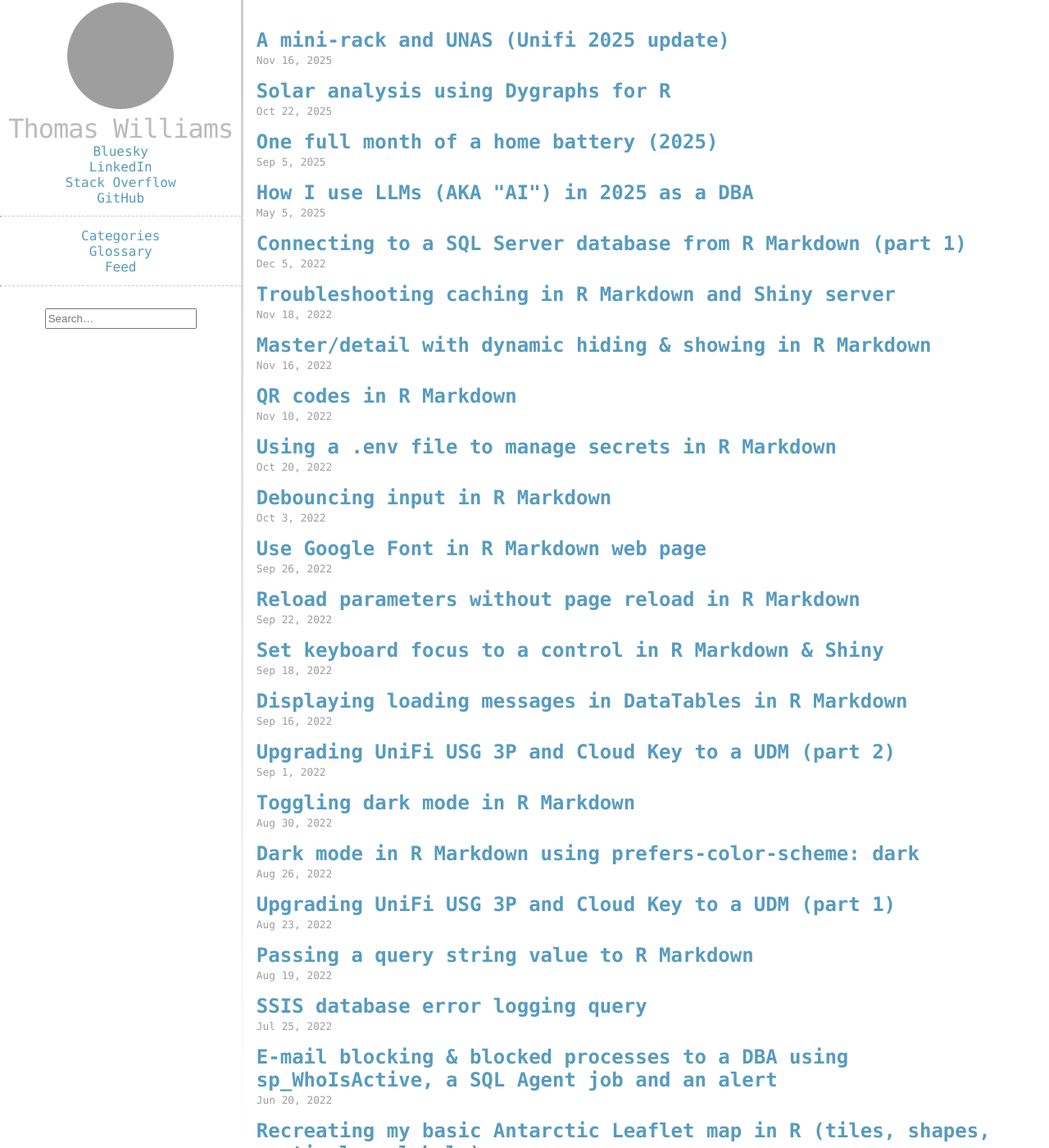
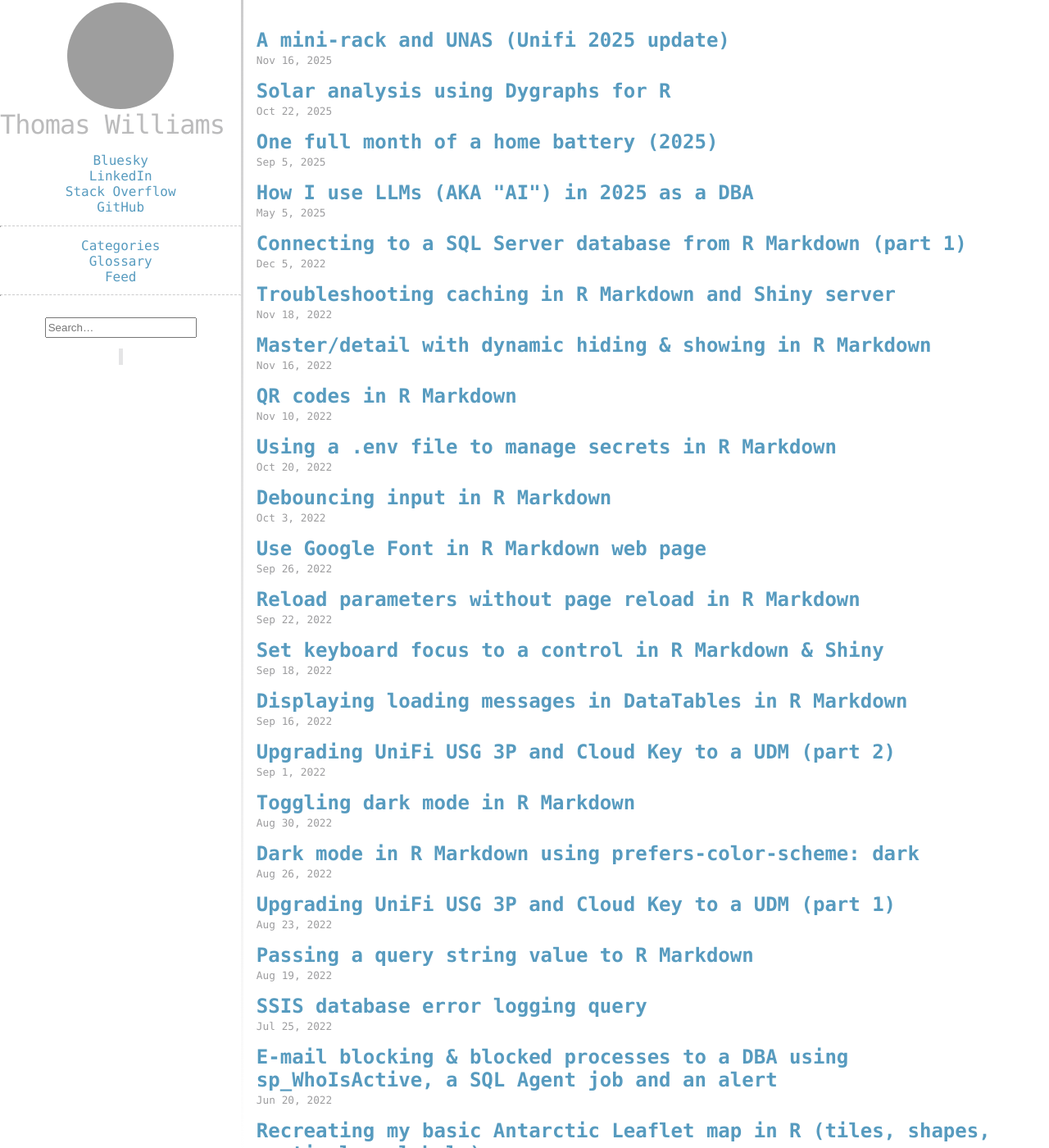
Before and after one commit to thomasswilliams/thomasswilliams.github.io, a Jekyll site: the page built from index.html, in a window 1280 px wide and 1400 px high. Shown: the whole window at 82% size. Built offline with Jekyll 4.4.1, drawn with Linux system fonts in a browser that asks for light colours; some web fonts are replaced; grey boxes are pictures that could not be loaded.

Commit message:
Remove sidebar site header inline styles, add blinking cursor

```diff
--- a/_includes/header.html
+++ b/_includes/header.html
@@ -3,7 +3,7 @@
   <a href="{{ site.baseurl }}/" class="home-link">
     <!-- round avatar as per https://stackoverflow.com/a/40466110 -->
     <img alt="thomasswilliams" height="130" src="/images/avatar.png" width="130" style="object-fit: cover; object-position: top center; border-radius: 50%;">
-    <h1 style="margin-bottom:-0.2em">Thomas Williams</h1>
+    <h1>Thomas Williams</h1>
   </a>
   <!-- social links -->
   <div id="links">
--- a/_sass/_layout.scss
+++ b/_sass/_layout.scss
@@ -34,9 +34,29 @@ aside > header {
 aside > header h1 {
   font-size: 32px;
   font-weight: 300;
-  line-height: 48px;
   letter-spacing: -1px;
+  display: flex;
+  align-items: center;
+  gap: 2px;
 }
+// blinking cursor after site heading
+// adapted from https://www.amitmerchant.com/simple-blinking-cursor-animation-using-css/
+aside > header::after {
+  content: "";
+  width: 5px;
+  height: 20px;
+  background: #cccccd;
+  display: inline-block;
+  // animate
+  animation: cursor-blink 1.5s steps(2) infinite;
+}
+// animation for cursor blinking in site heading
+@keyframes cursor-blink {
+  0% {
+    opacity: 0;
+  }
+}
+
 // links in sidebar
 #links a {
   display: block;
```
